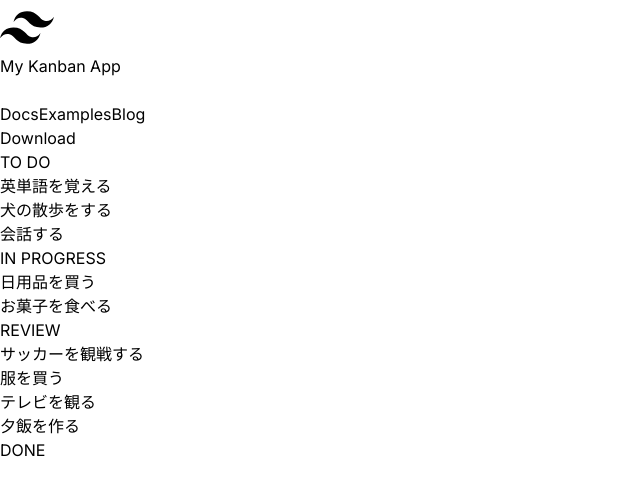
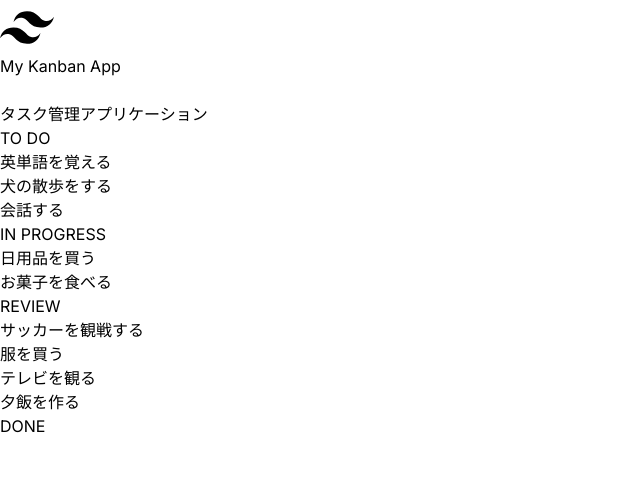
Before and after one commit to takashi823/trello-app, a Next.js app: page / in a window 1280 px wide. Shown: the top 494 px of the page, without its empty margins (0-640 px from the left). Built offline with nearby package versions, Linux system fonts and the light colour scheme.

Commit message:
fix: フォーマット

```diff
--- a/src/Components/Header.tsx
+++ b/src/Components/Header.tsx
@@ -1,64 +1,38 @@
 const Header = () => {
   return (
-    <nav className='flex items-center justify-between flex-wrap p-6 w-full'>
-      <div className='flex items-center flex-shrink-0 text-white mr-6'>
+    <nav className="flex items-center justify-between flex-wrap p-6 w-full">
+      <div className="flex items-center flex-shrink-0 text-white mr-6">
         <svg
-          className='fill-current h-8 w-8 mr-2'
-          width='54'
-          height='54'
-          viewBox='0 0 54 54'
-          xmlns='http://www.w3.org/2000/svg'
+          className="fill-current h-8 w-8 mr-2"
+          width="54"
+          height="54"
+          viewBox="0 0 54 54"
+          xmlns="http://www.w3.org/2000/svg"
         >
-          <path d='M13.5 22.1c1.8-7.2 6.3-10.8 13.5-10.8 10.8 0 12.15 8.1 17.55 9.45 3.6.9 6.75-.45 9.45-4.05-1.8 7.2-6.3 10.8-13.5 10.8-10.8 0-12.15-8.1-17.55-9.45-3.6-.9-6.75.45-9.45 4.05zM0 38.3c1.8-7.2 6.3-10.8 13.5-10.8 10.8 0 12.15 8.1 17.55 9.45 3.6.9 6.75-.45 9.45-4.05-1.8 7.2-6.3 10.8-13.5 10.8-10.8 0-12.15-8.1-17.55-9.45-3.6-.9-6.75.45-9.45 4.05z' />
+          <path d="M13.5 22.1c1.8-7.2 6.3-10.8 13.5-10.8 10.8 0 12.15 8.1 17.55 9.45 3.6.9 6.75-.45 9.45-4.05-1.8 7.2-6.3 10.8-13.5 10.8-10.8 0-12.15-8.1-17.55-9.45-3.6-.9-6.75.45-9.45 4.05zM0 38.3c1.8-7.2 6.3-10.8 13.5-10.8 10.8 0 12.15 8.1 17.55 9.45 3.6.9 6.75-.45 9.45-4.05-1.8 7.2-6.3 10.8-13.5 10.8-10.8 0-12.15-8.1-17.55-9.45-3.6-.9-6.75.45-9.45 4.05z" />
         </svg>
-        <span className='font-semibold text-xl tracking-tight'>My Kanban App</span>
+        <span className="font-semibold text-xl tracking-tight">
+          My Kanban App
+        </span>
       </div>
-      <div className='block lg:hidden'>
-        <button className='flex items-center px-3 py-2 border rounded text-teal-200 border-teal-400 hover:text-white hover:border-white'>
+      <div className="block lg:hidden">
+        <button className="flex items-center px-3 py-2 border rounded text-teal-200 border-teal-400 hover:text-white hover:border-white">
           <svg
-            className='fill-current h-3 w-3'
-            viewBox='0 0 20 20'
-            xmlns='http://www.w3.org/2000/svg'
+            className="fill-current h-3 w-3"
+            viewBox="0 0 20 20"
+            xmlns="http://www.w3.org/2000/svg"
           >
             <title>Menu</title>
-            <path d='M0 3h20v2H0V3zm0 6h20v2H0V9zm0 6h20v2H0v-2z' />
+            <path d="M0 3h20v2H0V3zm0 6h20v2H0V9zm0 6h20v2H0v-2z" />
           </svg>
         </button>
       </div>
-      <div className='w-full block flex-grow lg:flex lg:items-center lg:w-auto'>
-        <div className='text-sm lg:flex-grow'>
-          <a
-            href='https://www.tearn.jp/'
-            className='block mt-4 lg:inline-block lg:mt-0 text-teal-200 hover:text-white mr-4'
-            target={'_blank'}
-          >
-            Docs
-          </a>
-          <a
-            href='https://www.tearn.jp/'
-            className='block mt-4 lg:inline-block lg:mt-0 text-teal-200 hover:text-white mr-4'
-            target={'_blank'}
-          >
-            Examples
-          </a>
-          <a
-            href='https://www.tearn.jp/'
-            className='block mt-4 lg:inline-block lg:mt-0 text-teal-200 hover:text-white'
-            target={'_blank'}
-          >
-            Blog
-          </a>
-        </div>
-        <div>
-          <a
-            href='#'
-            className='inline-block text-sm px-4 py-2 leading-none border rounded text-white border-white hover:border-transparent hover:text-teal-500 hover:bg-white hover:text-black mt-4 lg:mt-0'
-          >
-            Download
-          </a>
+      <div className="w-full block flex-grow lg:flex lg:items-center lg:w-auto">
+        <div className="text-sm lg:flex-grow">
+          <h1 className="">タスク管理アプリケーション</h1>
         </div>
       </div>
     </nav>
-  )
-}
-export default Header
+  );
+};
+export default Header;
--- a/src/Components/SortableItem.tsx
+++ b/src/Components/SortableItem.tsx
@@ -4,8 +4,6 @@ import { useSortable } from "@dnd-kit/sortable";
 import { CSS } from "@dnd-kit/utilities";
 import { UniqueIdentifier } from "@dnd-kit/core";
 import { Item } from "./Item";
-
-
 
 const SortableItem = ({ id }: { id: UniqueIdentifier }) => {
   const { attributes, listeners, setNodeRef, transform, transition } =
--- a/src/app/layout.tsx
+++ b/src/app/layout.tsx
@@ -1,23 +1,27 @@
-import type { Metadata } from 'next'
-import { Inter } from 'next/font/google'
-import Header from '@/Components/Header'
-import './globals.css'
+import type { Metadata } from "next";
+import { Inter } from "next/font/google";
+import Header from "@/Components/Header";
+import "./globals.css";
 
-const inter = Inter({ subsets: ['latin'] })
+const inter = Inter({ subsets: ["latin"] });
 
 // metaタグの情報
 export const metadata: Metadata = {
-  title: 'Create Next App',
-  description: 'Generated by create next app',
-}
+  title: "trello-sample",
+  description: "看板",
+};
 
-export default function RootLayout({ children }: { children: React.ReactNode }) {
+export default function RootLayout({
+  children,
+}: {
+  children: React.ReactNode;
+}) {
   return (
-    <html lang='en'>
+    <html lang="en">
       <body className={inter.className}>
         <Header />
         {children}
       </body>
     </html>
-  )
+  );
 }
```
